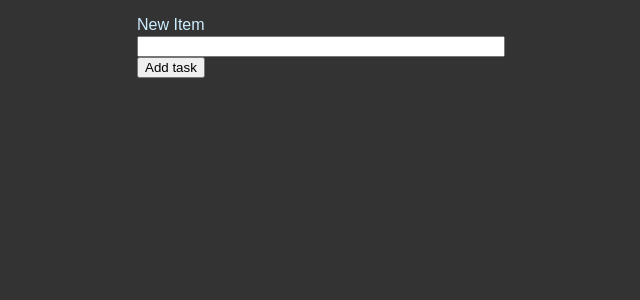
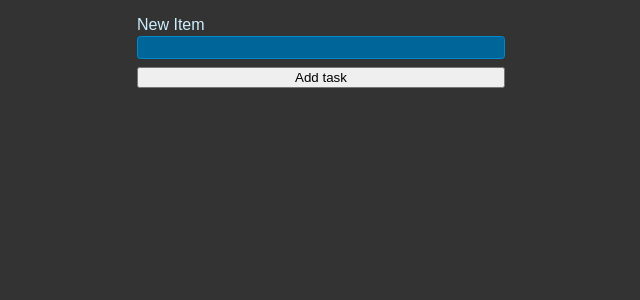
Before and after one commit to mortalprotagonist/react-todo-list, a React (Vite) app: page / in a window 1280 px wide. Shown: the top 300 px of the page, without its empty margins (319-959 px from the left). Built offline with nearby package versions, Linux system fonts and the light colour scheme.

Commit message:
edited app.jsx

```diff
--- a/src/App.jsx
+++ b/src/App.jsx
@@ -3,10 +3,10 @@ import "./App.css"
 export default function app(){
     return(
         <>
-        <form>
+        <form className="new-item-form">
             <div className="form-row">
-                <label htmlFor="item">New Item</label>
-                <input type="text" name="item"></input>
+                <label htmlFor="item"> New Item</label>
+                <input type="text" id="item"></input>
             </div>
             <button>Add task</button>
         </form>
```
